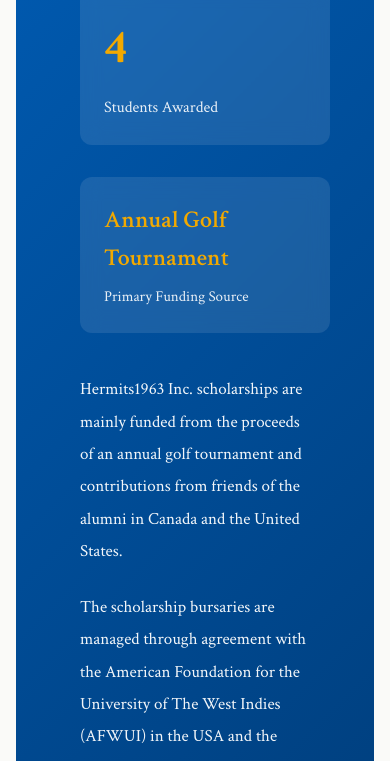
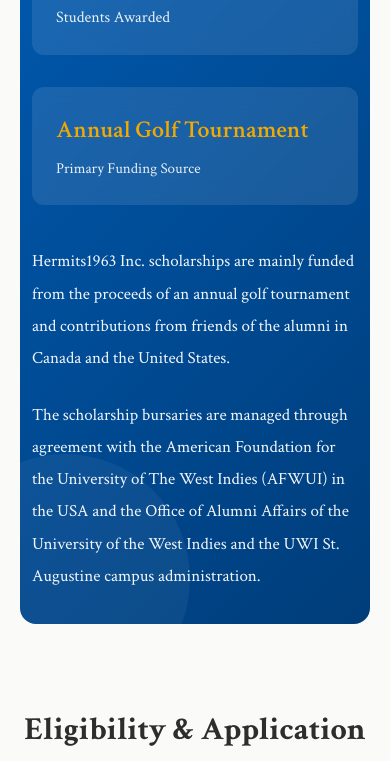
Before and after one commit to campbellsinvestment/hermits, a website: page designs/scholarships.html in a window 390 px wide. Shown: the part 906-1667 px from the top of the page. Drawn offline with nearby package versions, Linux system fonts and the light colour scheme.

Commit message:
Reduce side padding on mobile for Our Organization and Supporting Student Success sections

```diff
--- a/designs/scholarships.html
+++ b/designs/scholarships.html
@@ -14,6 +14,27 @@
 
     <link rel="stylesheet" href="../css/shared.css">
     <link rel="stylesheet" href="../css/concept1-heritage.css">
+    <style>
+        /* Mobile: Reduce padding for Supporting Student Success section */
+        @media (max-width: 768px) {
+            .student-success-section {
+                padding-left: 0.5rem !important;
+                padding-right: 0.5rem !important;
+            }
+            .student-success-card {
+                padding: 2.5rem 1rem !important;
+            }
+        }
+        @media (max-width: 480px) {
+            .student-success-section {
+                padding-left: 0.25rem !important;
+                padding-right: 0.25rem !important;
+            }
+            .student-success-card {
+                padding: 2rem 0.75rem !important;
+            }
+        }
+    </style>
 </head>
 <body class="heritage-theme">
 
@@ -35,8 +56,8 @@
         <div class="container">
 
             <!-- Scholarship Program Overview -->
-            <div style="max-width: 1100px; margin: 0 auto 5rem;">
-                <div style="background: linear-gradient(135deg, var(--burgundy) 0%, var(--navy) 100%); border-radius: 16px; padding: 4rem; color: white; position: relative; overflow: hidden;">
+            <div class="student-success-section" style="max-width: 1100px; margin: 0 auto 5rem;">
+                <div class="student-success-card" style="background: linear-gradient(135deg, var(--burgundy) 0%, var(--navy) 100%); border-radius: 16px; padding: 4rem; color: white; position: relative; overflow: hidden;">
                     <div style="position: absolute; top: -50px; right: -50px; width: 200px; height: 200px; background: rgba(242, 169, 0, 0.1); border-radius: 50%;"></div>
                     <div style="position: absolute; bottom: -80px; left: -80px; width: 250px; height: 250px; background: rgba(255, 255, 255, 0.05); border-radius: 50%;"></div>
 
```
Also changed, not shown: designs/about.html (+22 -1 lines).
